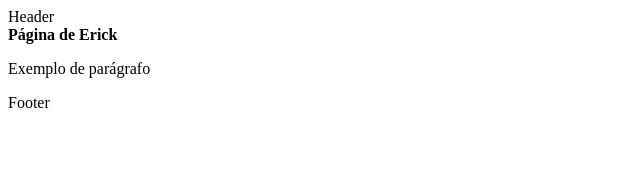
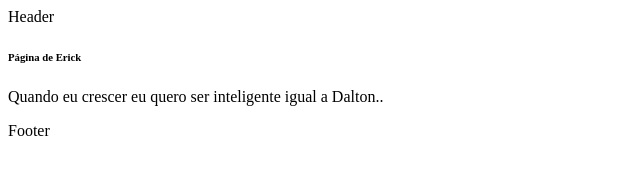
Before and after one commit to erickems/psoft-pages, a plain HTML site: page homepage/index.html in a window 1280 px wide. Shown: the whole page, without its empty margins (0-640 px from the left). Drawn offline with Linux system fonts and the light colour scheme.

Commit message:
"update"

```diff
--- a/homepage/index.html
+++ b/homepage/index.html
@@ -8,8 +8,8 @@
 <body>
     <header>Header</header>
     <main>
-        <strong>Página de Erick</strong>
-        <p>Exemplo de parágrafo</p>
+        <h6>Página de Erick</h6>
+        <p>Quando eu crescer eu quero ser inteligente igual a Dalton..</p>
     </main>
     <footer>Footer</footer>
 </body>
```
